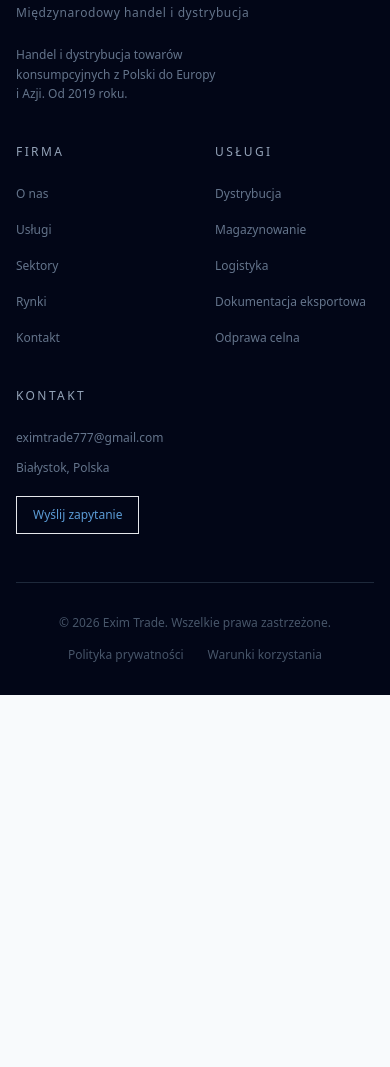
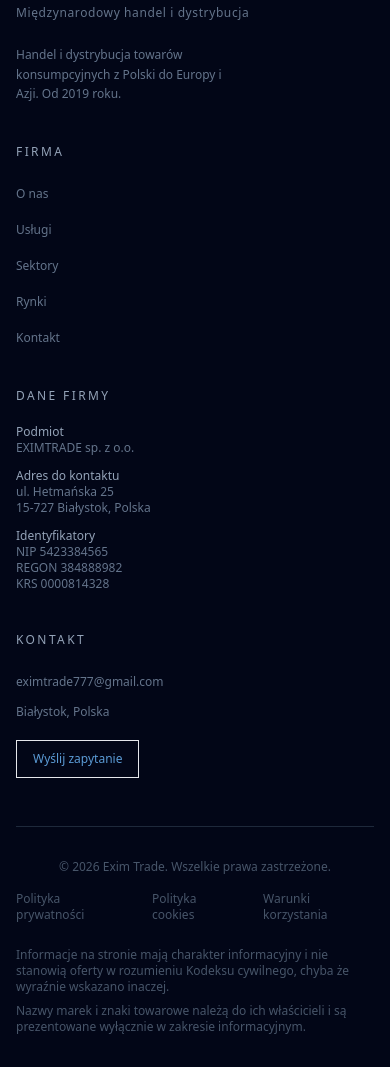
Before and after one commit to gx4004/eximtrade, a plain HTML site: page markets.html in a window 390 px wide. Shown: the part 4236-5303 px from the top of the page. Before the commit the page ends 4931 px from the top, so only its background shows below. Drawn offline with nearby package versions, Linux system fonts and the light colour scheme.

Commit message:
content: refine inner pages and roll out legal footer details

```diff
--- a/markets.html
+++ b/markets.html
@@ -67,7 +67,7 @@
     <div class="max-w-7xl mx-auto px-4 sm:px-6 lg:px-8 relative z-10">
       <p class="text-slate-300 text-xs font-sans font-normal tracking-[0.2em] uppercase mb-6" data-i18n="markets.hero_label">Nasza sieć</p>
       <h1 class="font-serif text-5xl sm:text-6xl font-semibold text-slate-50 leading-tight max-w-3xl" data-i18n="markets.hero_heading">Nasza sieć dystrybucji.</h1>
-      <p class="font-sans font-light text-slate-400 text-xl mt-6 max-w-2xl leading-relaxed" data-i18n="markets.hero_desc">Z siedzibą w Białymstoku, Polska, dystrybuujemy produkty FMCG w Europie Środkowej i Wschodniej, z rozwijającymi się partnerstwami handlowymi na rynkach azjatyckich.</p>
+      <p class="font-sans font-light text-slate-400 text-xl mt-6 max-w-2xl leading-relaxed" data-i18n="markets.hero_desc">Działając z Białegostoku, wspieramy projekty handlowe FMCG w Polsce i na wybranych rynkach europejskich oraz rozwijamy relacje biznesowe na kierunkach azjatyckich.</p>
     </div>
   </section>
 
@@ -103,7 +103,7 @@
           <div class="fade-up">
             <p class="text-blue text-xs font-sans font-light tracking-[0.2em] uppercase mb-4" data-i18n="markets.r1_label">Rynek macierzysty</p>
             <h2 class="font-serif text-4xl sm:text-5xl font-semibold text-slate-900 leading-tight blue-rule" data-i18n="markets.r1_title">Polska</h2>
-            <p class="font-sans font-light text-slate-600 text-base leading-relaxed mt-8 mb-6" data-i18n="markets.r1_desc">Nasza baza operacyjna. Prowadzimy magazyny w Białymstoku i dystrybuujemy produkty FMCG do nabywców hurtowych, sieci detalicznych i obiektów HoReCa na terenie całej Polski. Polska jest fundamentem naszej sieci dystrybucji i hubem dla całego handlu europejskiego i azjatyckiego.</p>
+            <p class="font-sans font-light text-slate-600 text-base leading-relaxed mt-8 mb-6" data-i18n="markets.r1_desc">Białystok pozostaje naszym głównym punktem operacyjnym i koordynacyjnym dla projektów realizowanych w Polsce. Stąd obsługujemy kontakt handlowy, przygotowanie dokumentacji i organizację dostaw dla partnerów hurtowych, detalicznych i HoReCa.</p>
             <ul class="space-y-2">
               <li class="flex items-start gap-3"><span class="text-blue mt-0.5">·</span><span class="font-sans font-light text-slate-600 text-sm" data-i18n="markets.r1_feature_1">Magazynowanie w Białymstoku</span></li>
               <li class="flex items-start gap-3"><span class="text-blue mt-0.5">·</span><span class="font-sans font-light text-slate-600 text-sm" data-i18n="markets.r1_feature_2">Ogólnopolska dystrybucja hurtowa</span></li>
@@ -149,11 +149,11 @@
       <div class="max-w-7xl mx-auto px-4 sm:px-6 lg:px-8">
         <div class="grid grid-cols-1 lg:grid-cols-2 gap-12 lg:gap-20 items-center">
           <div class="fade-up">
-            <p class="text-blue text-xs font-sans font-light tracking-[0.2em] uppercase mb-4" data-i18n="markets.r3_label">Rynek w ekspansji</p>
+            <p class="text-blue text-xs font-sans font-light tracking-[0.2em] uppercase mb-4" data-i18n="markets.r3_label">Kierunek rozwoju</p>
             <h2 class="font-serif text-4xl sm:text-5xl font-semibold text-slate-900 leading-tight blue-rule" data-i18n="markets.r3_title">Azja</h2>
-            <p class="font-sans font-light text-slate-600 text-base leading-relaxed mt-8 mb-6" data-i18n="markets.r3_desc">Aktywnie budujemy relacje handlowe na rynkach azjatyckich, nawiązując partnerstwa w zakresie pozyskiwania produktów i badając możliwości dystrybucji FMCG. Nasz wielojęzyczny zespół — włączając osoby mówiące po rosyjsku i angielsku — ułatwia komunikację z azjatyckimi partnerami handlowymi.</p>
+            <p class="font-sans font-light text-slate-600 text-base leading-relaxed mt-8 mb-6" data-i18n="markets.r3_desc">Na rynkach azjatyckich rozwijamy kontakty sourcingowe i handlowe zależnie od kategorii produktowej, wymagań klienta i warunków danego projektu. Wielojęzyczny zespół wspiera komunikację z partnerami zagranicznymi na etapie rozmów i ustaleń operacyjnych.</p>
             <div class="flex flex-wrap gap-3">
-              <span class="border border-slate-200 text-slate-700 text-sm font-sans font-light px-4 py-2" data-i18n="markets.r3_tag_1">Aktywne partnerstwa w pozyskiwaniu</span>
+              <span class="border border-slate-200 text-slate-700 text-sm font-sans font-light px-4 py-2" data-i18n="markets.r3_tag_1">Rozwijane relacje sourcingowe</span>
               <span class="border border-slate-200 text-slate-700 text-sm font-sans font-light px-4 py-2" data-i18n="markets.r3_tag_2">Rosnące wolumeny handlowe</span>
               <span class="border border-slate-200 text-slate-700 text-sm font-sans font-light px-4 py-2" data-i18n="markets.r3_tag_3">Wielojęzyczne wsparcie</span>
             </div>
@@ -179,11 +179,11 @@
 
   <footer class="bg-slate-950 pt-16 pb-8">
     <div class="max-w-7xl mx-auto px-4 sm:px-6 lg:px-8">
-      <div class="grid grid-cols-2 lg:grid-cols-4 gap-10 pb-12 border-b border-slate-800">
-        <div class="col-span-2 lg:col-span-1">
+      <div class="grid grid-cols-1 lg:grid-cols-4 gap-10 pb-12 border-b border-slate-800">
+        <div>
           <img src="logo.png" alt="Exim Trade" class="h-8 w-auto mb-2" />
           <p class="font-sans font-light text-slate-500 text-xs tracking-wider mb-6" data-i18n="footer.tagline">Międzynarodowy handel i dystrybucja</p>
-          <p class="font-sans font-light text-slate-500 text-xs leading-relaxed max-w-[200px]" data-i18n="footer.description">Handel i dystrybucja towarów konsumpcyjnych z Polski do Europy i Azji. Od 2019 roku.</p>
+          <p class="font-sans font-light text-slate-500 text-xs leading-relaxed max-w-[220px]" data-i18n="footer.description">Handel i dystrybucja towarów konsumpcyjnych z Polski do Europy i Azji. Od 2019 roku.</p>
         </div>
         <div>
           <h4 class="text-xs font-sans font-light text-slate-400 tracking-[0.2em] uppercase mb-5" data-i18n="footer.company_heading">Firma</h4>
@@ -196,14 +196,12 @@
           </ul>
         </div>
         <div>
-          <h4 class="text-xs font-sans font-light text-slate-400 tracking-[0.2em] uppercase mb-5" data-i18n="footer.services_heading">Usługi</h4>
-          <ul class="space-y-3">
-            <li><a href="services.html" class="text-xs font-sans font-light text-slate-500 hover:text-slate-200 transition-colors duration-200 cursor-pointer" data-i18n="footer.distribution">Dystrybucja</a></li>
-            <li><a href="services.html" class="text-xs font-sans font-light text-slate-500 hover:text-slate-200 transition-colors duration-200 cursor-pointer" data-i18n="footer.warehousing">Magazynowanie</a></li>
-            <li><a href="services.html" class="text-xs font-sans font-light text-slate-500 hover:text-slate-200 transition-colors duration-200 cursor-pointer" data-i18n="footer.logistics">Logistyka</a></li>
-            <li><a href="services.html" class="text-xs font-sans font-light text-slate-500 hover:text-slate-200 transition-colors duration-200 cursor-pointer" data-i18n="footer.export_docs">Dokumentacja eksportowa</a></li>
-            <li><a href="services.html" class="text-xs font-sans font-light text-slate-500 hover:text-slate-200 transition-colors duration-200 cursor-pointer" data-i18n="footer.customs">Odprawa celna</a></li>
-          </ul>
+          <h4 class="text-xs font-sans font-light text-slate-400 tracking-[0.2em] uppercase mb-5" data-i18n="footer.details_heading">Dane firmy</h4>
+          <div class="space-y-3 text-xs font-sans font-light text-slate-500">
+            <p><span class="text-slate-400" data-i18n="footer.company_label">Podmiot</span><br />EXIMTRADE sp. z o.o.</p>
+            <p><span class="text-slate-400" data-i18n="footer.address_label">Adres do kontaktu</span><br />ul. Hetmańska 25<br />15-727 Białystok, Polska</p>
+            <p><span class="text-slate-400" data-i18n="footer.id_label">Identyfikatory</span><br />NIP 5423384565<br />REGON 384888982<br />KRS 0000814328</p>
+          </div>
         </div>
         <div>
           <h4 class="text-xs font-sans font-light text-slate-400 tracking-[0.2em] uppercase mb-5" data-i18n="footer.contact_heading">Kontakt</h4>
@@ -217,9 +215,14 @@
       <div class="pt-8 flex flex-col sm:flex-row items-center justify-between gap-4">
         <p class="text-xs font-sans font-light text-slate-600" data-i18n="footer.copyright">© 2026 Exim Trade. Wszelkie prawa zastrzeżone.</p>
         <div class="flex items-center gap-6">
-          <a href="#" class="text-xs font-sans font-light text-slate-600 hover:text-slate-400 transition-colors duration-200 cursor-pointer" data-i18n="footer.privacy">Polityka prywatności</a>
-          <a href="#" class="text-xs font-sans font-light text-slate-600 hover:text-slate-400 transition-colors duration-200 cursor-pointer" data-i18n="footer.terms">Warunki korzystania</a>
+          <a href="privacy.html" class="text-xs font-sans font-light text-slate-600 hover:text-slate-400 transition-colors duration-200 cursor-pointer" data-i18n="footer.privacy">Polityka prywatności</a>
+          <a href="cookies.html" class="text-xs font-sans font-light text-slate-600 hover:text-slate-400 transition-colors duration-200 cursor-pointer">Polityka cookies</a>
+          <a href="terms.html" class="text-xs font-sans font-light text-slate-600 hover:text-slate-400 transition-colors duration-200 cursor-pointer" data-i18n="footer.terms">Warunki korzystania</a>
         </div>
+      </div>
+      <div class="pt-6 space-y-2">
+        <p class="text-xs font-sans font-light text-slate-600 max-w-4xl" data-i18n="footer.notice">Informacje na stronie mają charakter informacyjny i nie stanowią oferty w rozumieniu Kodeksu cywilnego, chyba że wyraźnie wskazano inaczej.</p>
+        <p class="text-xs font-sans font-light text-slate-600 max-w-4xl" data-i18n="footer.trademarks">Nazwy marek i znaki towarowe należą do ich właścicieli i są prezentowane wyłącznie w zakresie informacyjnym.</p>
       </div>
     </div>
   </footer>
```
Also changed, not shown: about.html (+3 -3 lines), industries.html (+20 -17 lines), services.html (+18 -15 lines).
